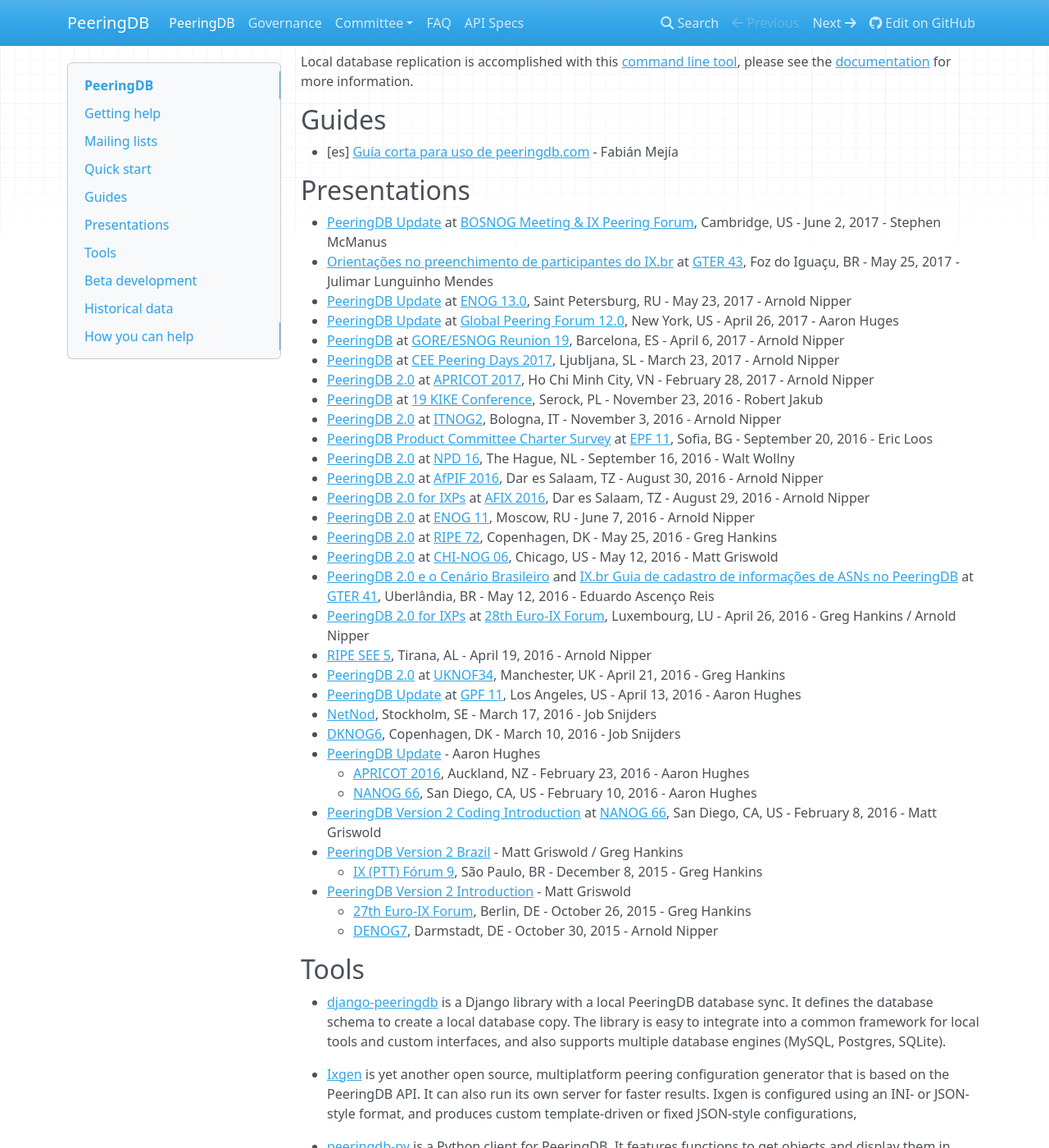
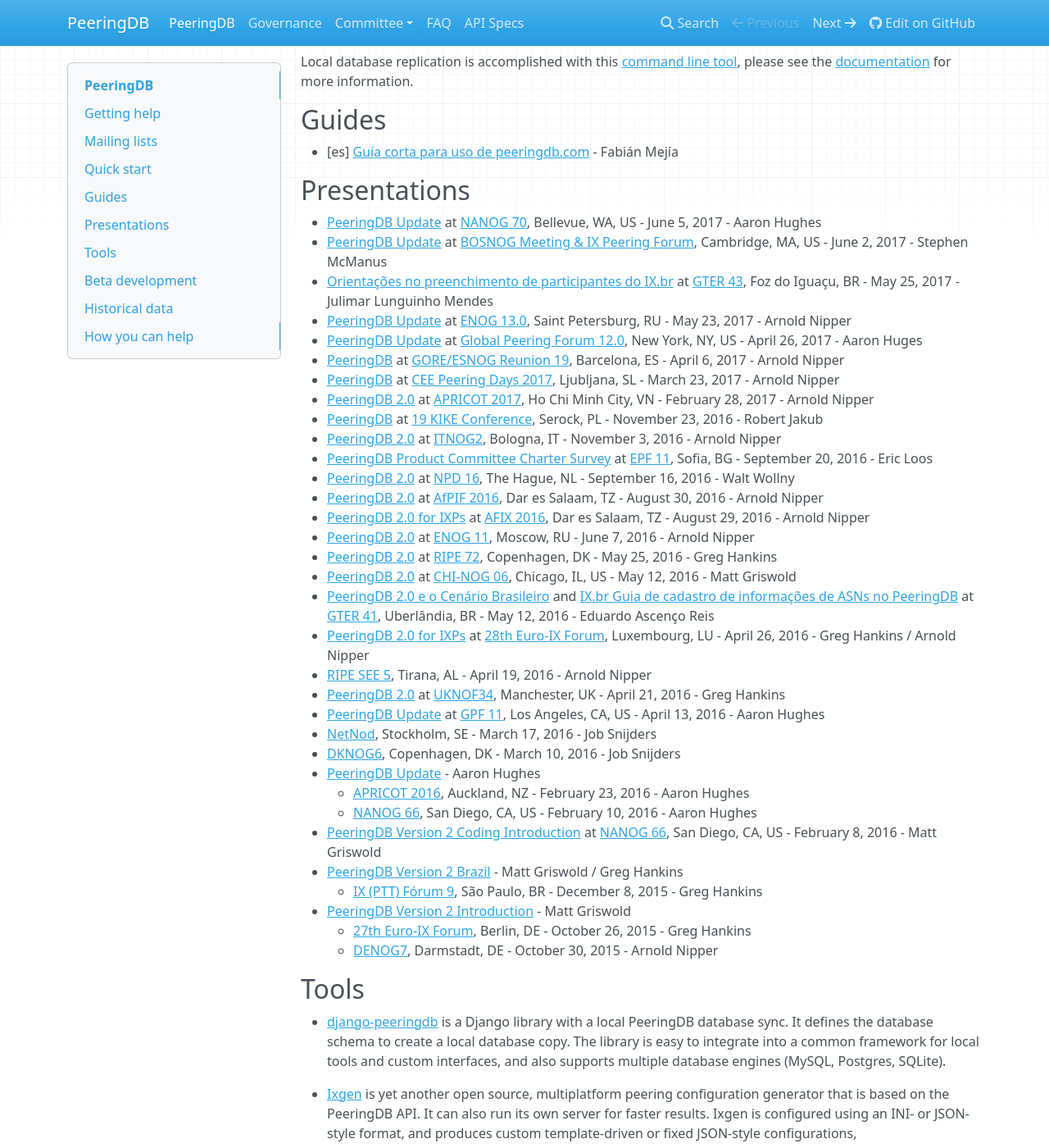
Before and after one commit to peeringdb/docs, an MkDocs documentation site: the page built from docs/index.md, in a window 1280 px wide and 1400 px high, scrolled down 1099 px. Shown: the whole window at 82% size. Built offline with MkDocs 1.6.1, drawn with Linux system fonts in a browser that asks for light colours; nearby versions of some CDN libraries; old or Windows-style settings are respelled for this version of MkDocs.

Commit message:
Add NANOG 70 presentation.

```diff
--- a/docs/index.md
+++ b/docs/index.md
@@ -50,10 +50,11 @@
 
 ## Presentations
 
-- [PeeringDB Update](presentation/20170602-bosnog-mcmanus.pdf) at [BOSNOG Meeting & IX Peering Forum](https://www.meetup.com/BOSNOG-The-Boston-Network-Operators-Group/events/239045101/), Cambridge, US - June 2, 2017 - Stephen McManus
+- [PeeringDB Update](presentation/20170605-nanog-70-hughes-peeringdb.pdf) at [NANOG 70](https://www.nanog.org/meetings/nanog70/home), Bellevue, WA, US - June 5, 2017 - Aaron Hughes
+- [PeeringDB Update](presentation/20170602-bosnog-mcmanus.pdf) at [BOSNOG Meeting & IX Peering Forum](https://www.meetup.com/BOSNOG-The-Boston-Network-Operators-Group/events/239045101/), Cambridge, MA, US - June 2, 2017 - Stephen McManus
 - [Orientações no preenchimento de participantes do IX.br](presentation/gter43-peeringdb.20170522.pdf) at [GTER 43](http://gtergts.nic.br/), Foz do Iguaçu, BR - May 25, 2017 - Julimar Lunguinho Mendes
 - [PeeringDB Update](presentation/20170523-ENOG13-Nipper.pdf) at [ENOG 13.0](https://www.enog.org/enog-13/), Saint Petersburg, RU - May 23, 2017 - Arnold Nipper
-- [PeeringDB Update](presentation/20170426-gpf-12.0-hughes-peeringdb.pdf) at [Global Peering Forum 12.0](https://www.peeringforum.com/gpf-12-0-peeringdb-update/), New York, US - April 26, 2017 - Aaron Huges
+- [PeeringDB Update](presentation/20170426-gpf-12.0-hughes-peeringdb.pdf) at [Global Peering Forum 12.0](https://www.peeringforum.com/gpf-12-0-peeringdb-update/), New York, NY, US - April 26, 2017 - Aaron Huges
 - [PeeringDB](presentation/20170406-ESNOG19-Nipper.pdf) at [GORE/ESNOG Reunion 19](http://www.esnog.net/2017/01/goreesnog-reunion-19-csuccatnix-barcelona/), Barcelona, ES - April 6, 2017 - Arnold Nipper
 - [PeeringDB](presentation/20170323-CEE-Peeringdays-Nipper.pdf) at [CEE Peering Days 2017](http://www.peeringdays.eu/), Ljubljana, SL - March 23, 2017 - Arnold Nipper
 - [PeeringDB 2.0](presentation/20170228-Apricot2017-Nipper.pdf) at [APRICOT 2017](https://2017.apricot.net/), Ho Chi Minh City, VN - February 28, 2017 - Arnold Nipper
@@ -65,12 +66,12 @@
 - [PeeringDB 2.0 for IXPs](presentation/2016-08-29_afix2016-Nipper-peeringdb.pdf) at [AFIX 2016](http://www.af-ix.net/?q=resources/2016/08/afix-2016-meeting-agenda), Dar es Salaam, TZ - August 29, 2016 - Arnold Nipper
 - [PeeringDB 2.0](presentation/2016-06-07_PeeringDB-2.0_ENOG11.pdf) at [ENOG 11](https://www.enog.org/meetings/enog-11/), Moscow, RU - June 7, 2016 - Arnold Nipper
 - [PeeringDB 2.0](presentation/2016-05-25_81-ripe-72-peeringdb.pdf) at [RIPE 72](https://ripe72.ripe.net/), Copenhagen, DK - May 25, 2016 - Greg Hankins
-- [PeeringDB 2.0](presentation/2016-05-12_chi-nog-06-peeringdb.pdf) at [CHI-NOG 06](http://chinog.org/meetings/chi-nog-06/), Chicago, US - May 12, 2016 - Matt Griswold
+- [PeeringDB 2.0](presentation/2016-05-12_chi-nog-06-peeringdb.pdf) at [CHI-NOG 06](http://chinog.org/meetings/chi-nog-06/), Chicago, IL, US - May 12, 2016 - Matt Griswold
 - [PeeringDB 2.0 e o Cenário Brasileiro](presentation/2016-05-12_PeeringDB-2.0_GTER_41.pdf) and [IX.br Guia de cadastro de informações de ASNs no PeeringDB](presentation/2016-05-12_IX.br_PeeringDB_Guide.pdf) at [GTER 41](http://gtergts.nic.br/), Uberlândia, BR - May 12, 2016 - Eduardo Ascenço Reis
 - [PeeringDB 2.0 for IXPs](presentation/2016-04-26_PeeringDB_28th_Euro-IX_Forum.pdf) at [28th Euro-IX Forum](https://www.euro-ix.net/), Luxembourg, LU - April 26, 2016 - Greg Hankins / Arnold Nipper
 - [RIPE SEE 5](https://www.ripe.net/participate/meetings/regional-meetings/see-5), Tirana, AL - April 19, 2016 - Arnold Nipper
 - [PeeringDB 2.0](presentation/2016-04-21_PeeringDB_UKNOF34.pdf) at [UKNOF34](https://indico.uknof.org.uk/conferenceDisplay.py?confId=36), Manchester, UK - April 21, 2016 - Greg Hankins
-- [PeeringDB Update](presentation/2016-04-13_PeeringTrack-PDB-Update-GPF11.pdf) at [GPF 11](https://www.peeringforum.com/), Los Angeles, US - April 13, 2016 - Aaron Hughes
+- [PeeringDB Update](presentation/2016-04-13_PeeringTrack-PDB-Update-GPF11.pdf) at [GPF 11](https://www.peeringforum.com/), Los Angeles, CA, US - April 13, 2016 - Aaron Hughes
 - [NetNod](http://www.netnod.se/netnod-spring-meeting-2016), Stockholm, SE - March 17, 2016 - Job Snijders
 - [DKNOG6](http://www.dknog.dk/events/dknog6/), Copenhagen, DK - March 10, 2016 - Job Snijders
 - [PeeringDB Update](presentation/PeeringTrack-PDB-Update-20160205.pdf) - Aaron Hughes
```
Also changed, not shown: 1 other file.
